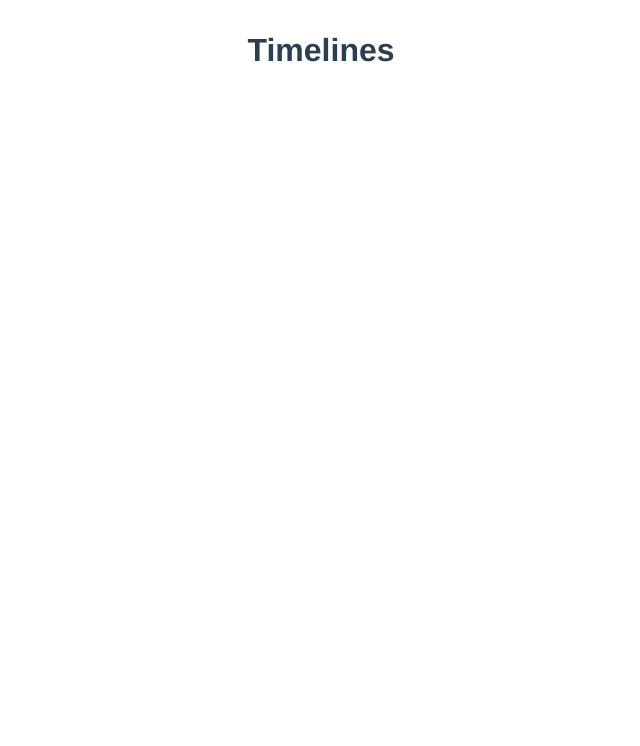
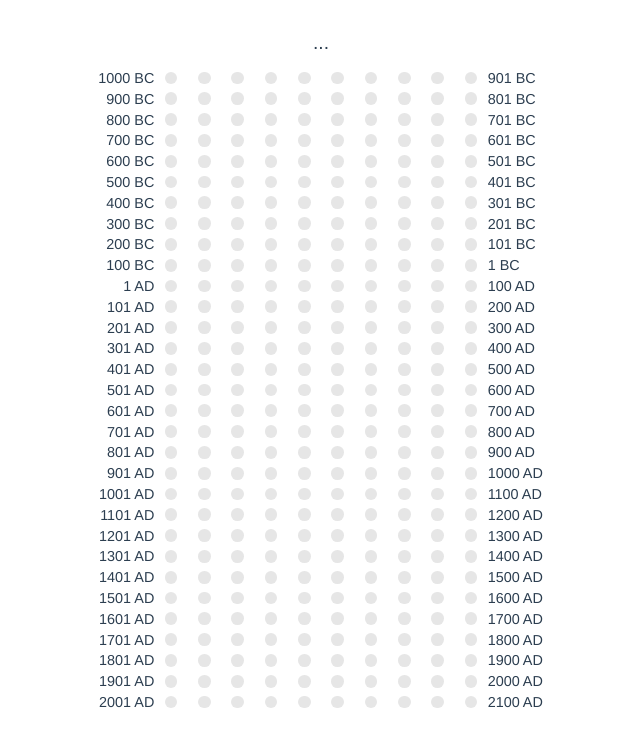
Before and after one commit to Pranay-Tej/timelines, a Vue app: page / in a window 1280 px wide. Shown: the top 746 px of the page, without its empty margins (319-959 px from the left). Built offline with nearby package versions, Linux system fonts and the light colour scheme.

Commit message:
feat: add base UI components and layout for timeline grid

```diff
--- a/src/App.vue
+++ b/src/App.vue
@@ -28,6 +28,7 @@ body {
   -moz-osx-font-smoothing: grayscale;
   text-align: center;
   color: #2c3e50;
-  margin-top: 2rem;
+  margin: 2rem auto;
+  max-width: 600px;
 }
 </style>
--- /dev/null
+++ b/src/components/AppCenturyRow.vue
@@ -0,0 +1,60 @@
+<script>
+import AppYearCell from "./AppYearCell.vue";
+import { computed } from "vue";
+
+export default {
+  components: { AppYearCell },
+  props: {
+    startYear: {
+      type: Number,
+      default: 0,
+    },
+  },
+  setup({ startYear }) {
+    // computed properties
+    const computedStartDate = computed(function () {
+      return `${
+        startYear < 0 ? Math.abs(startYear) : startYear + 1
+      } ${startYear >= 0 ? "AD" : "BC"}`;
+    });
+    const computedEndDate = computed(function () {
+      const endDate = Math.abs(startYear + 100);
+      return `${
+        startYear < 0 ? endDate + 1 : endDate
+      } ${startYear >= 0 ? "AD" : "BC"}`;
+    });
+
+    return {
+      computedStartDate,
+      computedEndDate,
+    };
+  },
+};
+</script>
+
+<template>
+  <div class="row">
+    <div class="rowYears startYear">{{ computedStartDate }}</div>
+    <AppYearCell v-for="n in 10" :key="n" :year="startYear + (n - 1) * 10" />
+    <div class="rowYears">{{ computedEndDate }}</div>
+  </div>
+</template>
+
+<style scoped>
+.row {
+  display: grid;
+  grid-template-columns: 1fr repeat(10, 0.25fr) 1fr;
+  justify-items: center;
+  align-items: center;
+  margin-bottom: 0.3rem;
+}
+
+.rowYears {
+  font-size: 0.9rem;
+  justify-self: left;
+}
+
+.startYear {
+  justify-self: right;
+}
+</style>
--- /dev/null
+++ b/src/components/AppYearCell.vue
@@ -0,0 +1,51 @@
+<script>
+import { useStore } from "vuex";
+import { computed } from "vue";
+
+export default {
+  props: {
+    year: {
+      type: Number,
+      default: 0,
+    },
+  },
+  setup({ year }) {
+    // hooks
+    const store = useStore();
+
+    // computed properties
+    const yob = computed(() => store.state.timeline.yob);
+    const yod = computed(() => store.state.timeline.yod);
+
+    return {
+      yob,
+      yod,
+    };
+  },
+};
+</script>
+
+<template>
+  <span
+    class="cell"
+    :class="yob && yod && year >= yob && year <= yod ? 'active' : ''"
+    :title="year"
+  >
+  </span>
+</template>
+
+<style scoped>
+.cell {
+  background-color: hsl(0, 0%, 90%);
+  height: 0.8rem;
+  width: 0.8rem;
+  border-radius: 50%;
+  transition: 0.35s;
+}
+
+.cell.active {
+  height: 1rem;
+  width: 1rem;
+  background-color: hsl(200, 50%, 50%);
+}
+</style>
--- a/src/pages/Timelines.vue
+++ b/src/pages/Timelines.vue
@@ -1,11 +1,43 @@
 <script>
+import { ref, computed } from "vue";
+import AppCenturyRow from "../components/AppCenturyRow.vue";
+import { useStore } from "vuex";
+import { END_YEAR, START_YEAR } from "../constants/timeline";
+
 export default {
-  setup() {},
+  components: { AppCenturyRow },
+  setup() {
+    // hooks
+    const store = useStore();
+
+    // reactive data
+    const years = ref([]);
+
+    // onMounted
+    for (let i = START_YEAR / 100; i <= END_YEAR / 100; i++) {
+      years.value.push(i * 100);
+    }
+
+    return {
+      name: computed(() => store.state.timeline.name),
+      years,
+    };
+  },
 };
 </script>
 
 <template>
-  <h1>Timelines</h1>
+  <div v-if="name" class="name">{{ name }}</div>
+  <div v-if="!name" class="name">...</div>
+
+  <div v-for="year in years" :key="year">
+    <AppCenturyRow :start-year="year" />
+  </div>
 </template>
 
-<style scoped></style>
+<style scoped>
+.name {
+  font-size: 1.2rem;
+  margin-bottom: 1rem;
+}
+</style>
```
